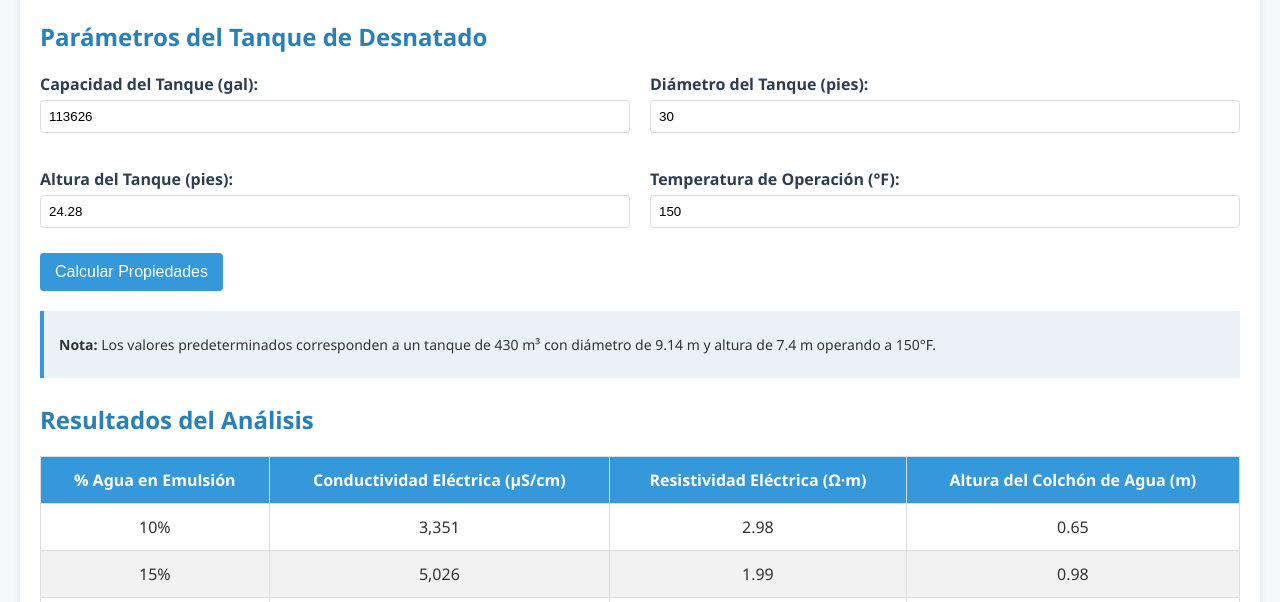
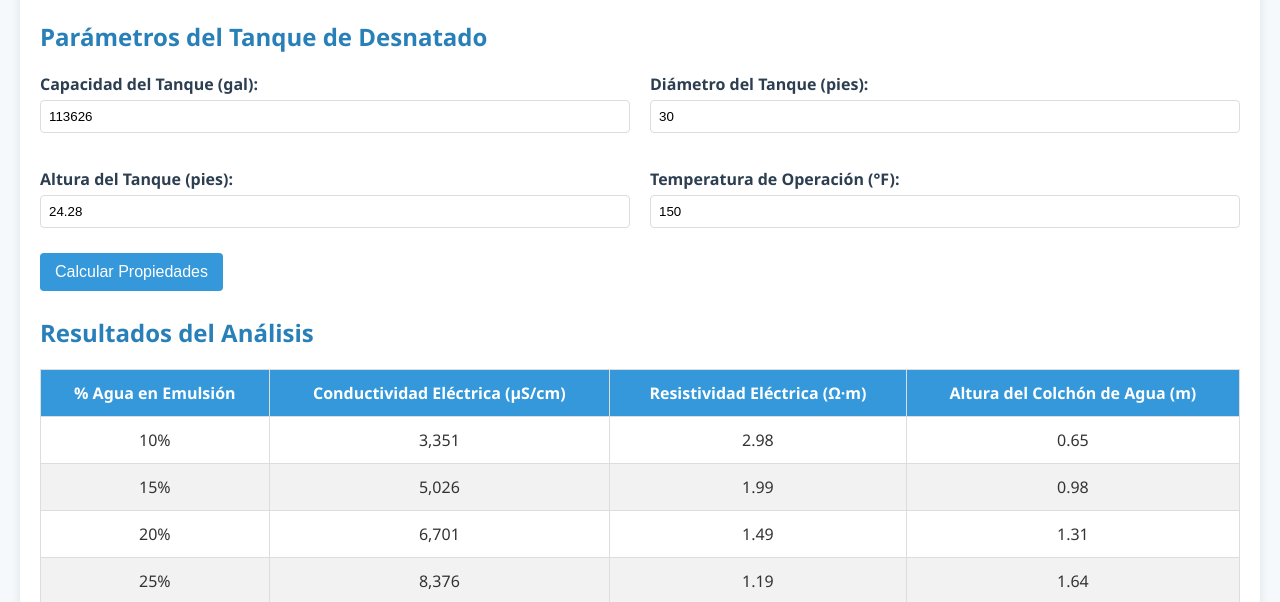
Before and after one commit to eluquetos/calculos_pc, a plain HTML site: page graf_BS&W.html in a window 1280 px wide. Shown: the part 198-800 px from the top of the page. Drawn offline with nearby package versions, Linux system fonts and the light colour scheme.

Commit message:
Update graf_BS&W.html

```diff
--- a/graf_BS&W.html
+++ b/graf_BS&W.html
@@ -144,10 +144,6 @@
         </div>
 
         <button onclick="calcularPropiedades()">Calcular Propiedades</button>
-
-        <div class="info-box">
-            <p><strong>Nota:</strong> Los valores predeterminados corresponden a un tanque de 430 m³ con diámetro de 9.14 m y altura de 7.4 m operando a 150°F.</p>
-        </div>
 
         <h2>Resultados del Análisis</h2>
         <div id="resultados-container">
```
